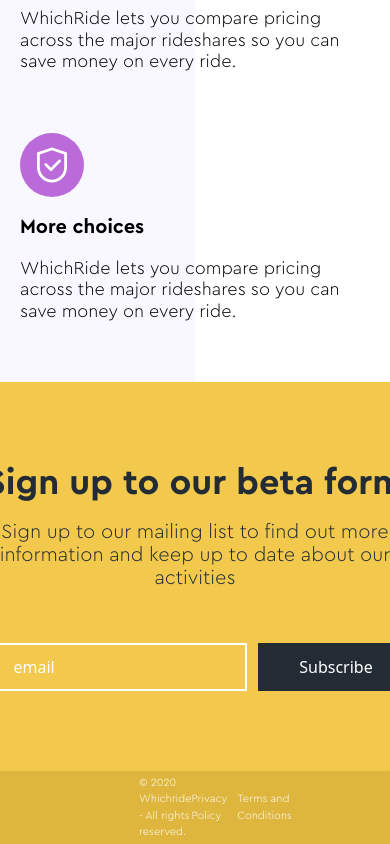
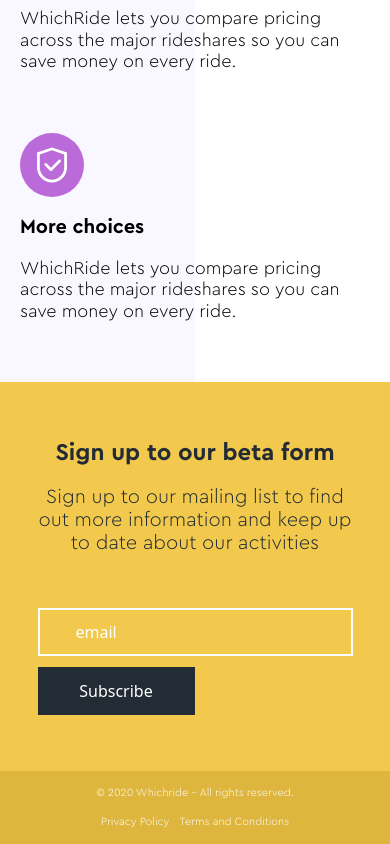
Before and after one commit to Alausa-AbdulAzeez/studio14, a React (Vite) app: page / in a window 390 px wide. Shown: the part 2740-3584 px from the top of the page. Built offline with nearby package versions, Linux system fonts and the light colour scheme.

Commit message:
made footer responsive

```diff
--- a/src/components/Footer.jsx
+++ b/src/components/Footer.jsx
@@ -1,31 +1,30 @@
-import React from "react";
 import { footerVariants, navVariants, slideIn } from "../utils/motion";
 import { motion } from "framer-motion";
 
 const Footer = () => {
   return (
-    <div className="h-[calc(389px+73px)]">
-      <div className="h-[389px] bg-mainYellow flex items-center justify-center">
+    <div className="min-h-[calc(389px+73px)] ">
+      <div className="min-h-[389px] bg-mainYellow flex items-center justify-center max-sm:px-[20px] max-lg:px-[50px] max-md:py-[30px]">
         <motion.div
-          className="w-[502px]"
+          className="w-[502px] h-full max-sm:w-[90%] max-md:w-[80%]"
           variants={slideIn("left", "tween", 0.2, 1)}
           initial="hidden"
           whileInView={"show"}
         >
-          <h1 className=" text-center font-[ceraProBold] text-[36px] leading-[40.5px] text-mainBlack">
+          <h1 className=" text-center font-[ceraProBold] text-[36px] leading-[40.5px] text-mainBlack max-sm:text-[24px] max-lg:text-[38px] max-sm:leading-[1.3]">
             Sign up to our beta form
           </h1>
-          <p className="mt-[17px] mb-[53px] font-[ceraProLight] text-center  text-[20px] leading-[23px] text-mainBlack">
+          <p className="mt-[17px] mb-[53px] font-[ceraProLight] text-center  text-[20px] leading-[23px] text-mainBlack text-wrap">
             Sign up to our mailing list to find out more information and keep up
             to date about our activities
           </p>
-          <div className="flex gap-[11px] h-[48px]">
+          <div className="flex gap-[11px] min-h-[48px] max-sm:flex-col">
             <input
               type="email"
               placeholder="email"
-              className="h-full text-white flex-1 bg-transparent pl-[36px] border-[2px] border-white outline-none custom-placeholder-color"
+              className="h-[48px] text-white flex-1 max-md:flex-none bg-transparent pl-[36px] border-[2px] border-white outline-none custom-placeholder-color"
             />
-            <button className="outline-none border-none h-full bg-mainBlack text-[16px] text-white w-[157px]">
+            <button className="outline-none border-none h-[48px] bg-mainBlack text-[16px] text-white w-[157px]">
               Subscribe
             </button>
           </div>
@@ -33,7 +32,7 @@
       </div>
       <div className="h-[73px] bg-darkYellow ">
         <motion.div
-          className="h-full px-[139px] flex items-center justify-between text-white text-[11px] font-[ceraProLight]"
+          className="h-full px-[139px]  flex items-center max-sm:flex-col max-sm:justify-center max-sm:gap-3 justify-between text-white text-[11px] font-[ceraProLight] max-sm:px-[20px] max-lg:px-[50px]"
           variants={footerVariants}
           initial="hidden"
           whileInView={"show"}
```
